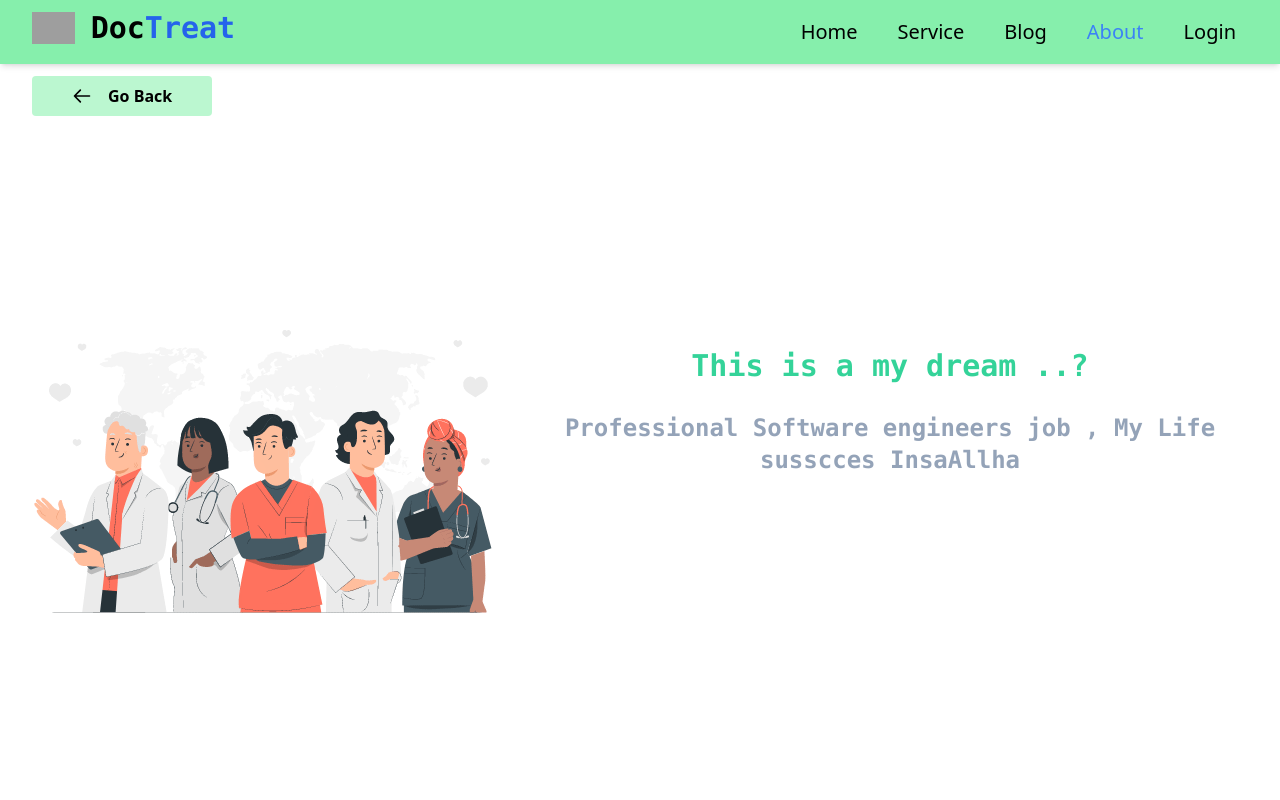
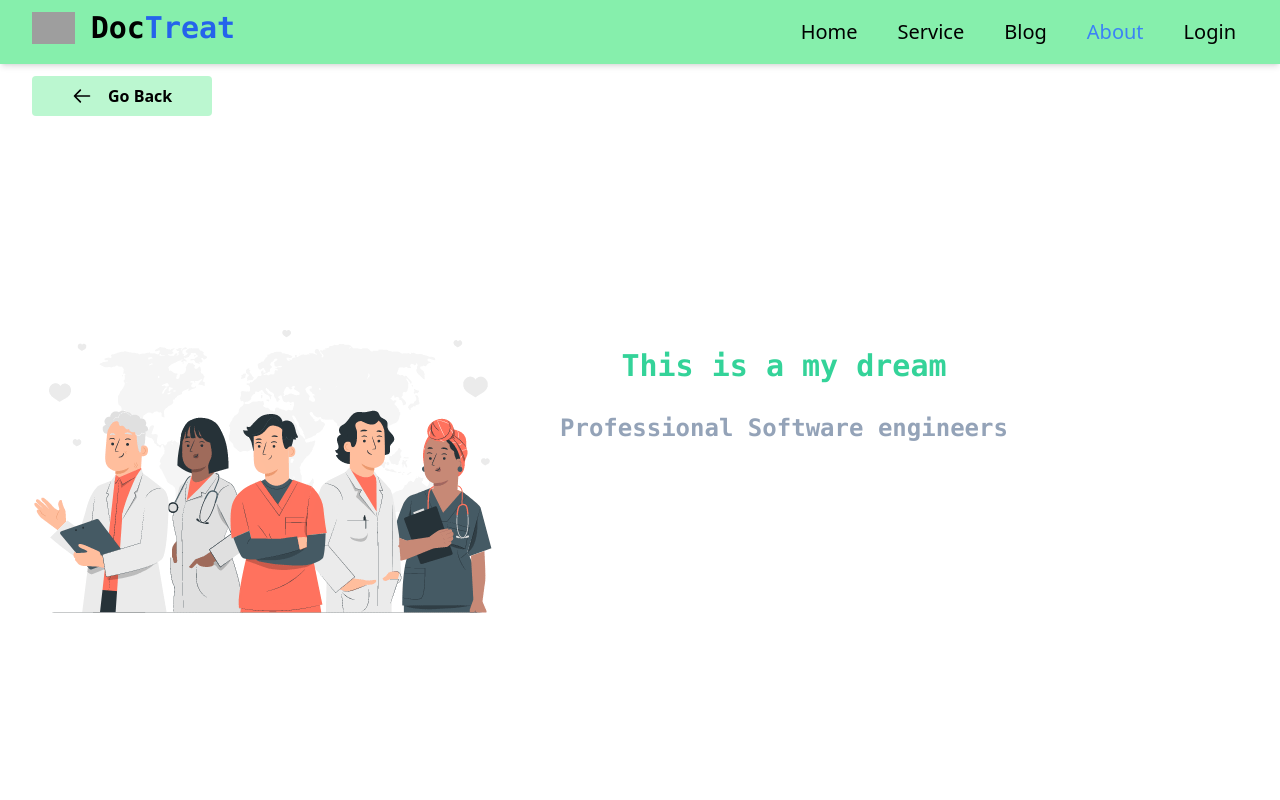
Before and after one commit to joypaul3592/Dcotor-managment-app, a React (Create React App) app: page /about in a window 1280 px wide. Shown: the top 800 px of the page. Built offline with nearby package versions, Linux system fonts and the light colour scheme; no server answers; grey boxes are pictures that could not be loaded.

Commit message:
adding requiAuth

```diff
--- a/src/App.js
+++ b/src/App.js
@@ -9,13 +9,18 @@ import Service from './Components/Service/Service';
 import Footer from './Components/Sheared/Footer/Footer';
 import ErrorPage from './Components/ErrorPage/ErrorPage';
 import SignUp from './Components/UserLogin/SignUp/SignUp';
+import RequireAuth from './Components/UserLogin/RequireAuth/RequireAuth';
 function App() {
   return (
     <div className="App">
       <Navbar></Navbar>
       <Routes>
         <Route path="/" element={<Home />} />
-        <Route path="/service" element={<Service />} />
+        <Route path="/service" element={
+          <RequireAuth>
+            <Service />
+          </RequireAuth>}
+        />
         <Route path="/blog" element={<Blog />} />
         <Route path="/about" element={<About />} />
         <Route path="/login" element={<Login />} />
--- a/src/Components/About/About.js
+++ b/src/Components/About/About.js
@@ -15,9 +15,8 @@ const About = () => {
                 <img src={DoctorsImage} alt="" />
 
                 <div className='md:px-10 order-2 md:order-none py-24'>
-                    <h1 className='text-emerald-400 font-mono text-3xl font-bold py-7'>This is a my dream ..?</h1>
-                    <h1 className='text-slate-400 font-mono text-2xl font-bold'>Professional Software engineers  job ,
-                        My  Life susscces InsaAllha </h1>
+                    <h1 className='text-emerald-400 font-mono text-3xl font-bold py-7'>This is a my dream </h1>
+                    <h1 className='text-slate-400 font-mono text-2xl font-bold'>Professional Software engineers</h1>
                 </div>
             </div>
 
--- a/src/Components/UserLogin/Login/Login.js
+++ b/src/Components/UserLogin/Login/Login.js
@@ -1,5 +1,5 @@
 import React, { useEffect, useState } from 'react';
-import { useNavigate } from 'react-router-dom';
+import { useLocation, useNavigate } from 'react-router-dom';
 import SocialLogin from '../SocialLogin/SocialLogin';
 import { XIcon } from '@heroicons/react/outline'
 import auth from '../../Firebase/Firebase.init';
@@ -14,7 +14,7 @@ const Login = () => {
     const [signInWithEmailAndPassword, user, loading, error,] = useSignInWithEmailAndPassword(auth);
 
 
-
+    const location = useLocation()
     const naviget = useNavigate();
     const [email, setEmail] = useState('');
     const [password, setPassword] = useState('');
@@ -68,12 +68,13 @@ const Login = () => {
     }
 
 
-
+    // requirAuth
+    const from = location.state?.from?.pathname || "/";
 
 
     // User successfully sign up
     if (user) {
-        naviget('/service')
+        naviget(from, { replace: true });
         toast("Wow Sign Up Successfully!")
     }
 
--- /dev/null
+++ b/src/Components/UserLogin/RequireAuth/RequireAuth.js
@@ -0,0 +1,14 @@
+import { useAuthState } from "react-firebase-hooks/auth";
+import { Navigate, useLocation } from "react-router-dom";
+import auth from "../../Firebase/Firebase.init";
+
+function RequireAuth({ children }) {
+    let location = useLocation();
+    const [user] = useAuthState(auth)
+    if (!user) {
+        return <Navigate to="/login" state={{ from: location }} replace />;
+    }
+    return children;
+}
+
+export default RequireAuth;
```
